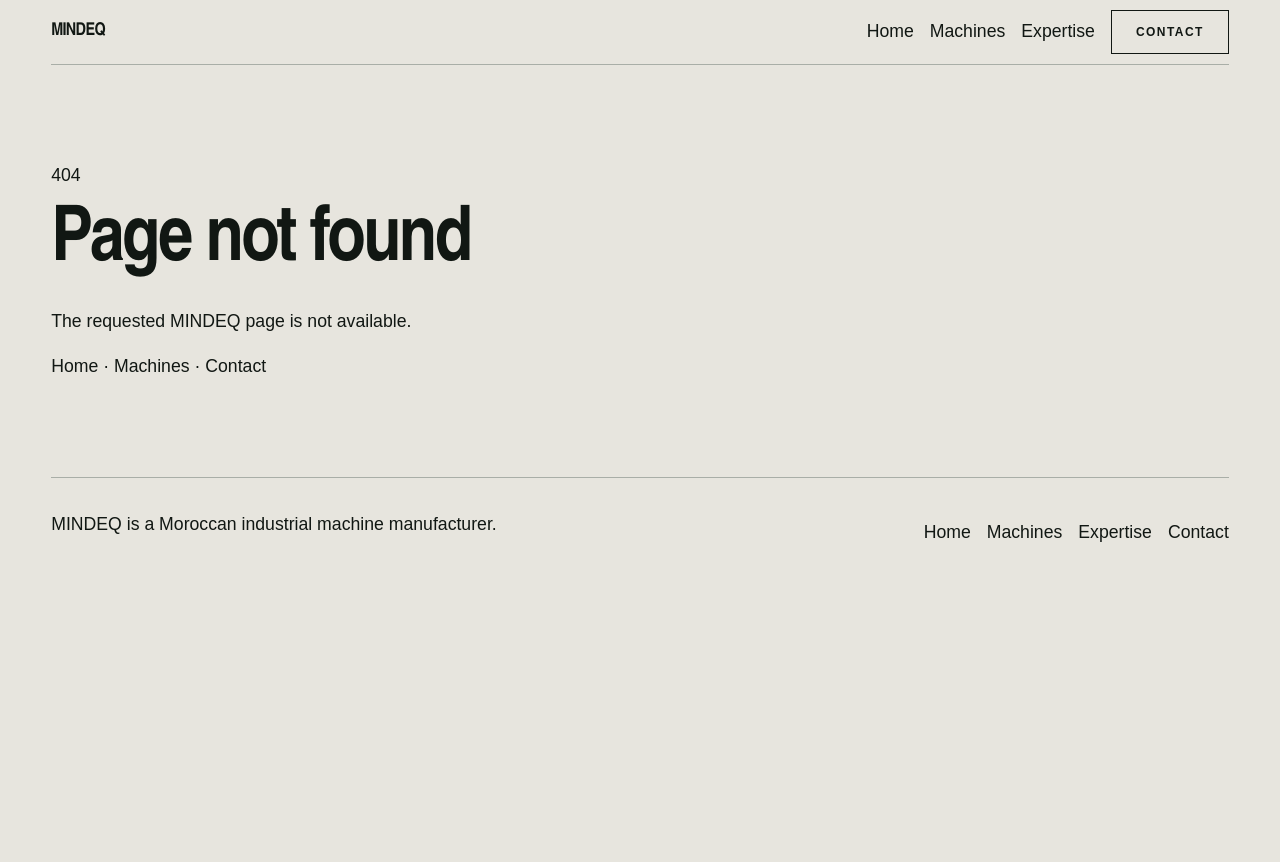
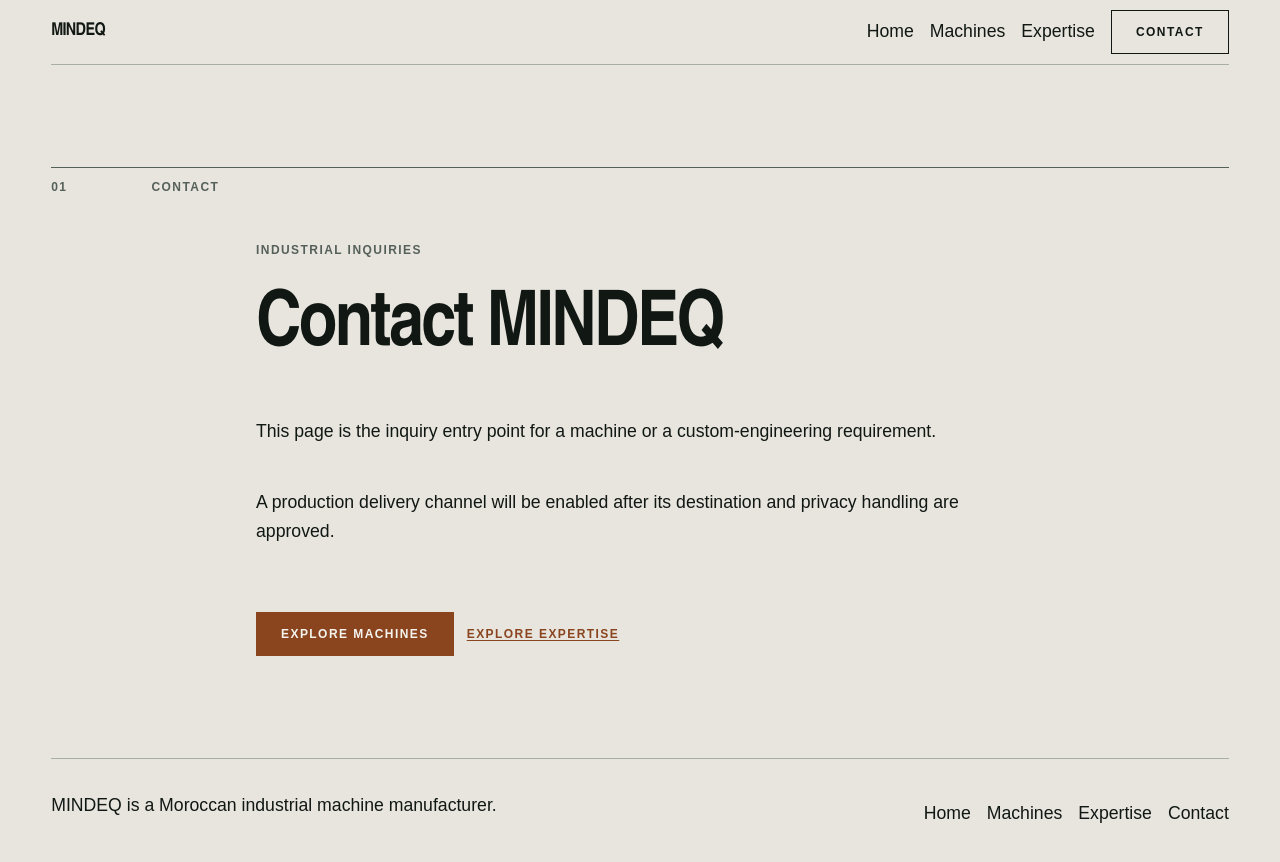
Before and after one commit to fadielmodafar1234-spec/MINDEQ, a Next.js app: page /contact in a window 1280 px wide. Before the commit this address had no page. Shown: the top 862 px of the page. Before the commit the page ends 800 px from the top, so only its background shows below. Built offline with nearby package versions, Linux system fonts and the light colour scheme.

Commit message:
feat: add expertise and contact foundations

```diff
--- /dev/null
+++ b/src/app/contact/page.tsx
@@ -0,0 +1,40 @@
+import type { Metadata } from "next";
+
+import { ActionLink } from "@/components/ui/action-link";
+import { Container } from "@/components/ui/container";
+import { Section } from "@/components/ui/section";
+
+export const metadata: Metadata = {
+  title: "Contact",
+  description:
+    "Inquiry information for MINDEQ machines and custom-engineering requirements.",
+};
+
+export default function ContactPage() {
+  return (
+    <main id="main-content">
+      <Section id="contact-inquiry" index="01" label="Contact" tone="light">
+        <Container size="text">
+          <p className="eyebrow">Industrial inquiries</p>
+          <h1>Contact MINDEQ</h1>
+          <p>
+            This page is the inquiry entry point for a machine or a
+            custom-engineering requirement.
+          </p>
+          <p>
+            A production delivery channel will be enabled after its destination
+            and privacy handling are approved.
+          </p>
+          <div className="home-actions">
+            <ActionLink href="/machines" variant="primary">
+              Explore machines
+            </ActionLink>
+            <ActionLink href="/expertise" variant="text">
+              Explore expertise
+            </ActionLink>
+          </div>
+        </Container>
+      </Section>
+    </main>
+  );
+}
--- /dev/null
+++ b/src/app/expertise/page.tsx
@@ -0,0 +1,40 @@
+import type { Metadata } from "next";
+
+import { ActionLink } from "@/components/ui/action-link";
+import { Container } from "@/components/ui/container";
+import { Section } from "@/components/ui/section";
+
+export const metadata: Metadata = {
+  title: "Expertise",
+  description:
+    "MINDEQ manufacturing and custom-engineering positioning across approved industry areas.",
+};
+
+export default function ExpertisePage() {
+  return (
+    <main id="main-content">
+      <Section id="expertise" index="01" label="Expertise" tone="light">
+        <Container size="text">
+          <p className="eyebrow">Engineering and manufacturing</p>
+          <h1>Expertise</h1>
+          <p>
+            MINDEQ is a Moroccan industrial machine manufacturer and
+            custom-engineering partner.
+          </p>
+          <p>
+            MINDEQ works across Textile, Confection, Agro-food, Construction,
+            and Custom engineering.
+          </p>
+          <div className="home-actions">
+            <ActionLink href="/machines" variant="primary">
+              Explore machines
+            </ActionLink>
+            <ActionLink href="/contact" variant="text">
+              Discuss a requirement
+            </ActionLink>
+          </div>
+        </Container>
+      </Section>
+    </main>
+  );
+}
--- a/src/app/sitemap.ts
+++ b/src/app/sitemap.ts
@@ -19,6 +19,8 @@ export default function sitemap(): MetadataRoute.Sitemap {
   const paths = [
     "/",
     "/machines",
+    "/expertise",
+    "/contact",
     ...getPublishedMachineSlugs().map((slug) => `/machines/${slug}`),
   ];
 
--- a/src/components/home/contact-cta-section.tsx
+++ b/src/components/home/contact-cta-section.tsx
@@ -1,5 +1,3 @@
-import type { Route } from "next";
-
 import { ActionLink } from "@/components/ui/action-link";
 import { Container } from "@/components/ui/container";
 import { Section } from "@/components/ui/section";
@@ -13,7 +11,7 @@ export function ContactCtaSection() {
         <p>
           Contact MINDEQ about a machine or a custom-engineering requirement.
         </p>
-        <ActionLink href={"/contact" as Route} variant="primary">
+        <ActionLink href="/contact" variant="primary">
           Contact MINDEQ
         </ActionLink>
       </Container>
--- a/src/components/home/custom-engineering-section.tsx
+++ b/src/components/home/custom-engineering-section.tsx
@@ -1,5 +1,3 @@
-import type { Route } from "next";
-
 import { ActionLink } from "@/components/ui/action-link";
 import { Container } from "@/components/ui/container";
 import { Section } from "@/components/ui/section";
@@ -23,10 +21,10 @@ export function CustomEngineeringSection() {
             requirements.
           </p>
           <div className="home-actions">
-            <ActionLink href={"/expertise" as Route} variant="primary">
+            <ActionLink href="/expertise" variant="primary">
               Explore expertise
             </ActionLink>
-            <ActionLink href={"/contact" as Route} variant="text">
+            <ActionLink href="/contact" variant="text">
               Discuss a requirement
             </ActionLink>
           </div>
--- a/src/components/home/home-hero.tsx
+++ b/src/components/home/home-hero.tsx
@@ -1,5 +1,3 @@
-import type { Route } from "next";
-
 import { ActionLink } from "@/components/ui/action-link";
 import { Container } from "@/components/ui/container";
 import { Section } from "@/components/ui/section";
@@ -23,7 +21,7 @@ export function HomeHero() {
             <ActionLink href="/machines" variant="primary">
               Explore machines
             </ActionLink>
-            <ActionLink href={"/contact" as Route} variant="secondary">
+            <ActionLink href="/contact" variant="secondary">
               Discuss a requirement
             </ActionLink>
           </div>
```
Also changed, not shown: 2 other files (tests, documents, lock files or other folders).
